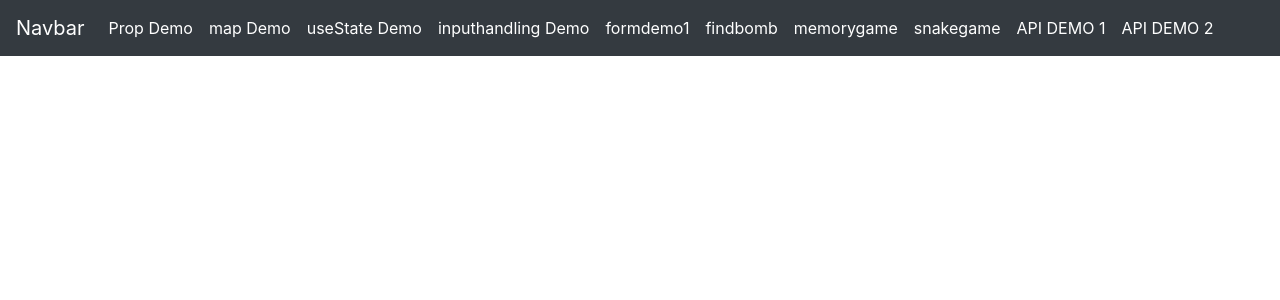
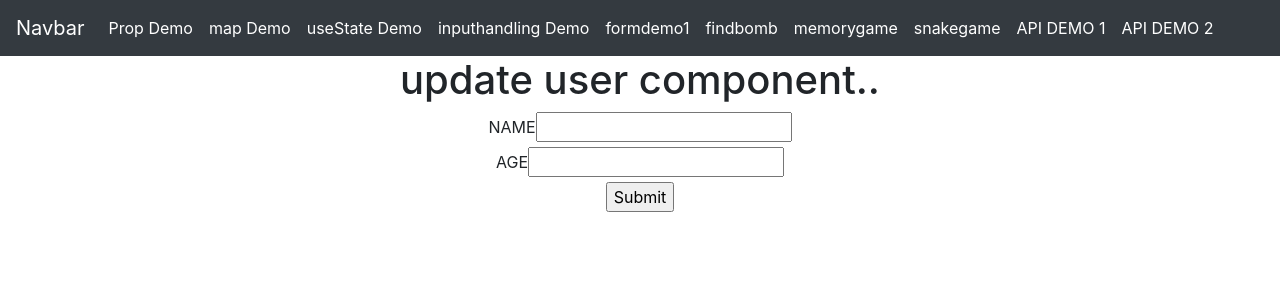
Before and after one commit to samirvithlani/mern2025-weekend, a React (Vite) app: page /updateuser/1 in a window 1280 px wide. Shown: the top 300 px of the page. Built offline with nearby package versions, Linux system fonts and the light colour scheme; no server answers.

Commit message:
update api

```diff
--- a/src/App.jsx
+++ b/src/App.jsx
@@ -17,6 +17,7 @@ import { MemoryGame2 } from './components/MemoryGame2'
 import SnakeGame from './components/SnakeGame'
 import { ApiDemo1 } from './components/apis/ApiDemo1'
 import { ApiDemo2 } from './components/apis/ApiDemo2'
+import { UpdateUser } from './components/apis/UpdateUser'
 //import './App.css'
 
 function App() {
@@ -36,6 +37,7 @@ function App() {
         <Route path='/snakegame' element = {<SnakeGame/>}></Route>
         <Route path='/apidemo1' element = {<ApiDemo1/>}></Route>
         <Route path='/apidemo2' element ={<ApiDemo2/>}></Route>
+        <Route path='/updateuser/:id'element ={<UpdateUser/>}></Route>
 
       </Routes>
     </div>
--- a/src/components/apis/ApiDemo1.jsx
+++ b/src/components/apis/ApiDemo1.jsx
@@ -3,6 +3,7 @@ import React, { useState } from "react";
 import { use } from "react";
 import { CustomLoder } from "../CustomLoder";
 import { Button, Modal } from "react-bootstrap";
+import { Link } from "react-router-dom";
 
 export const ApiDemo1 = () => {
 
@@ -39,7 +40,7 @@ export const ApiDemo1 = () => {
       setisLoading(false)
       console.log(res)
       if(res.status===204){
-        alert("user deleted successfully..")
+       // alert("user deleted successfully..")
         getUsers()
 
       }
@@ -75,6 +76,7 @@ export const ApiDemo1 = () => {
                 <td>
                   <button onClick={()=>{deleteUser(user._id)}}>DELETE</button>
                   <button onClick={()=>{detailUser(user._id)}}>DETAIL</button>
+                  <Link claasName = "btn btn-info" to={`/updateuser/${user._id}`}>update</Link>
                 </td>
               </tr>
             })
--- /dev/null
+++ b/src/components/apis/UpdateUser.jsx
@@ -0,0 +1,45 @@
+import axios from 'axios'
+import React from 'react'
+import { useForm } from 'react-hook-form'
+import { useParams } from 'react-router-dom'
+
+export const UpdateUser = () => {
+    const id = useParams().id
+    const {register,handleSubmit} = useForm({
+        defaultValues:async()=>{
+            const res = await axios.get("https://node5.onrender.com/user/user/"+id)
+            return res.data.data
+            //manual
+            // return{
+            //     name:res.data.data.name
+            // }
+        }
+    })
+    const submitHandler = async(data)=>{
+
+        console.log(data)
+        delete data._id
+        console.log("after remove id",data)
+        const res  = await axios.put("https://node5.onrender.com/user/user/"+id,data)
+        console.log(res)
+    }
+
+  return (
+    <div style={{textAlign:"center"}}>
+        <h1>update user component..</h1>
+        <form onSubmit={handleSubmit(submitHandler)}>
+            <div>
+                <label>NAME</label>
+                <input type='text' {...register("name")}></input>
+            </div>
+            <div>
+                <label>AGE</label>
+                <input type='text' {...register("age")}></input>
+            </div>
+            <div>
+                <input type='submit'></input>
+            </div>
+        </form>
+    </div>
+  )
+}
```
